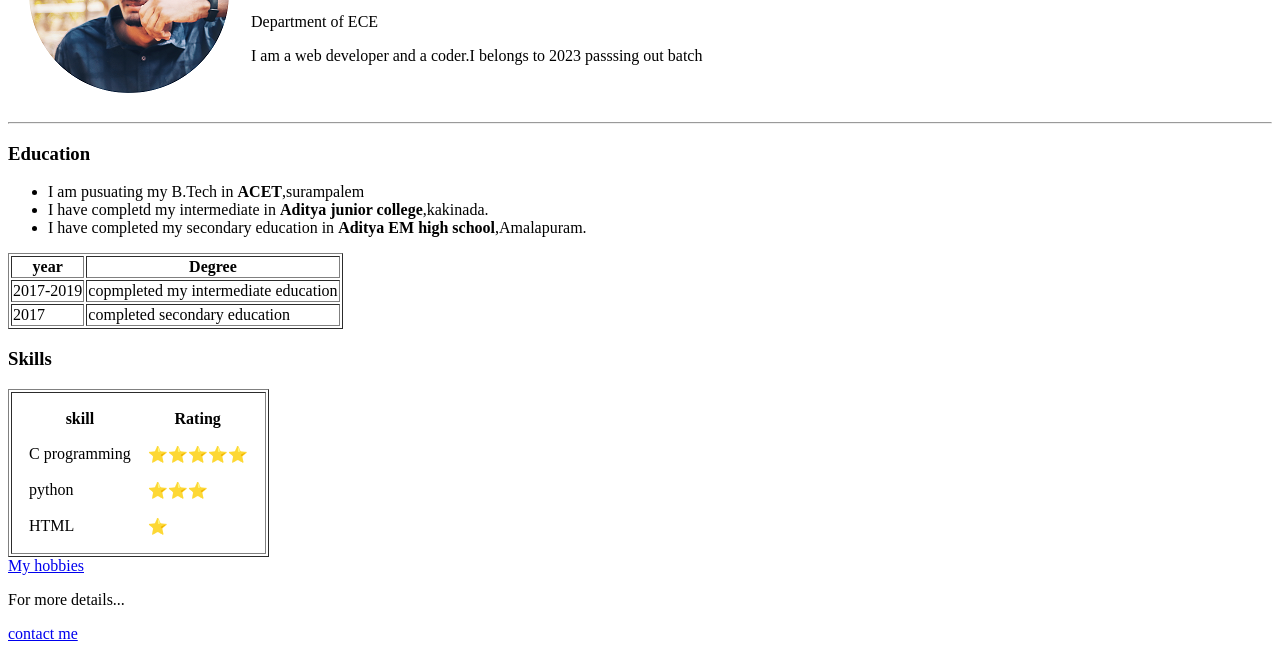
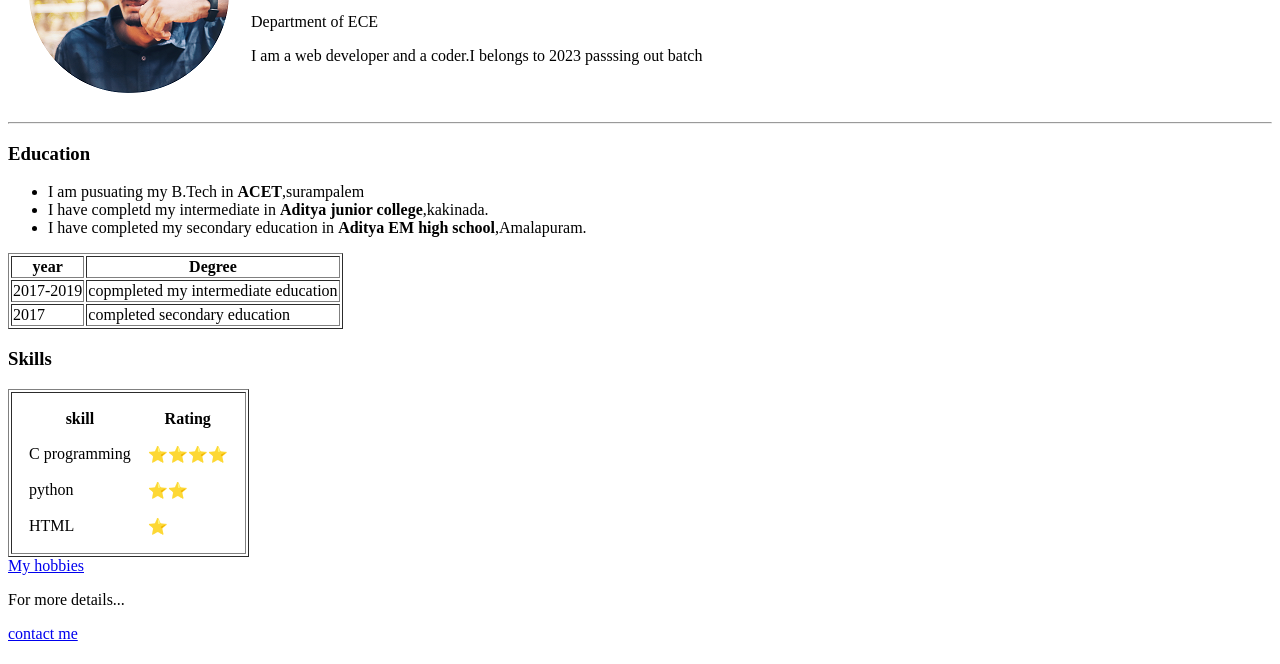
Before and after one commit to Vivekkadiyam/cv, a plain HTML site: page index.html in a window 1280 px wide. Shown: the part 136-800 px from the top of the page. Drawn offline with Linux system fonts and the light colour scheme.

Commit message:
index.html

```diff
--- a/index.html
+++ b/index.html
@@ -52,11 +52,11 @@
           <tbody>
             <tr>
               <td>C programming</td>
-              <td>⭐⭐⭐⭐⭐</td>
+              <td>⭐⭐⭐⭐</td>
             </tr>
             <tr>
               <td>python</td>
-              <td>⭐⭐⭐</td>
+              <td>⭐⭐</td>
             </tr>
             <tr>
               <td>HTML</td>
```
